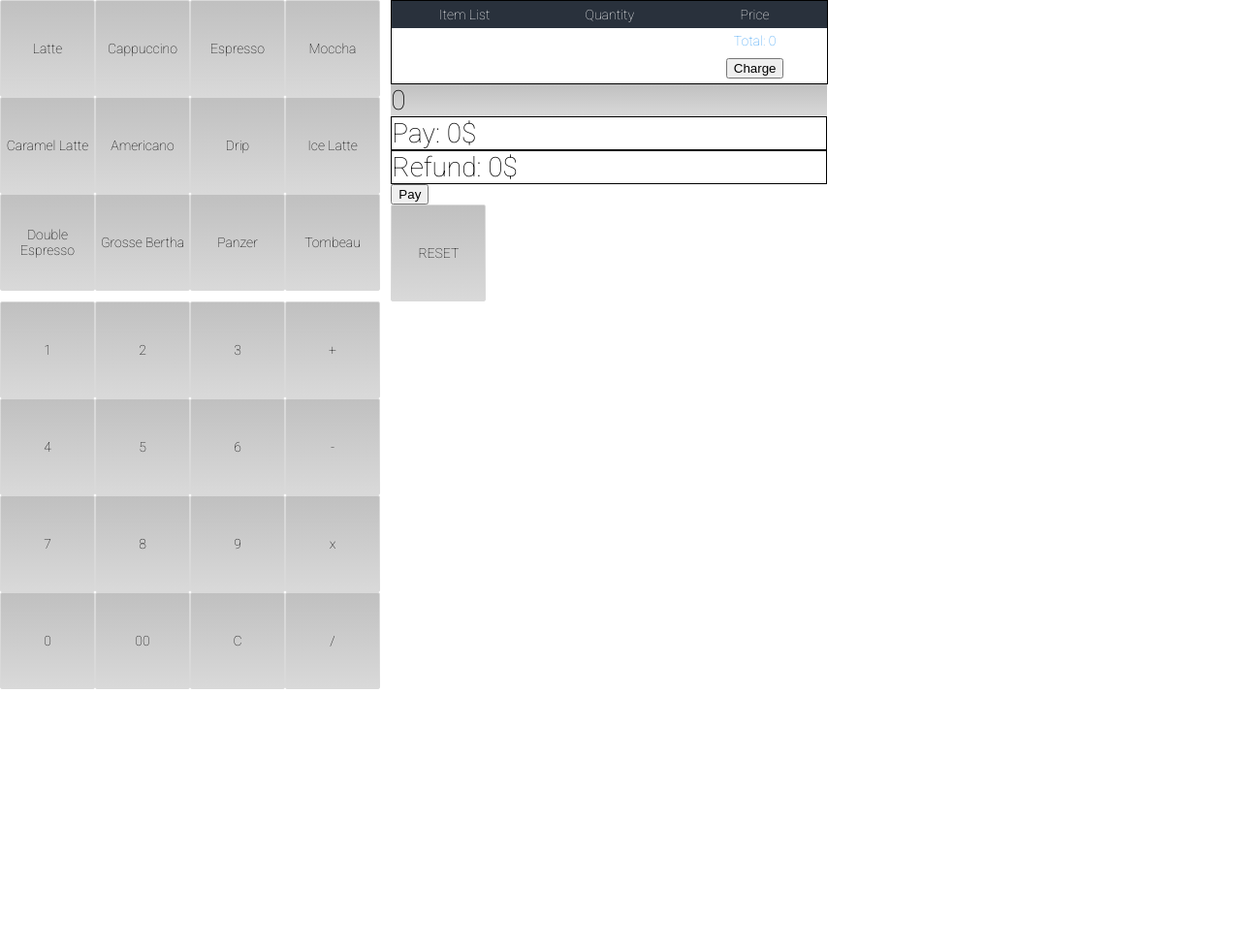
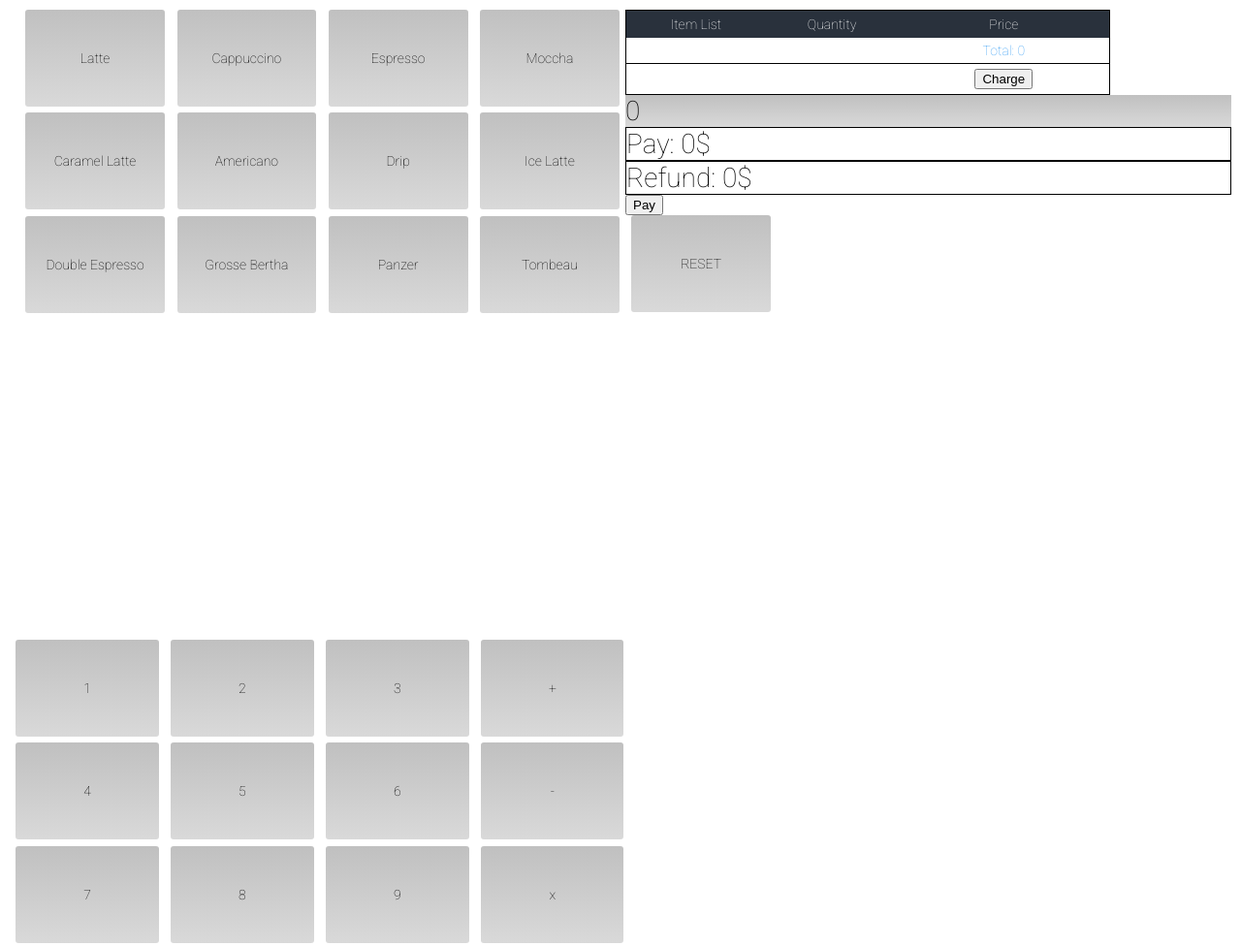
Before and after one commit to dh-dev-prog/pos, a plain HTML site: page pos.html in a window 1280 px wide. Shown: the top 976 px of the page at 97% size. Before the commit the page ends 800 px from the top, so only its background shows below. Drawn offline with Linux system fonts and the light colour scheme.

Commit message:
work on design

```diff
--- a/css/pos.scss
+++ b/css/pos.scss
@@ -3,6 +3,12 @@
 @import url('https://fonts.googleapis.com/css?family=Roboto:100,400,700');
 
 // ----------------------------------- SASS VAR & MIXINS
+@mixin gradient {
+  background: -webkit-gradient(linear, 0% 0%, 0% 100%, from(#C0C0C0), to(#d9d9d9));
+  background: -webkit-linear-gradient(0% 0%, 0% 100%, from(#C0C0C0), to(#d9d9d9));
+  background: -moz-linear-gradient(center top, #c0c0c0, #d9d9d9);
+  background: linear-gradient(#c0c0c0, #d9d9d9);
+}
 
 // ---------------------------- Layout
 
@@ -10,7 +16,6 @@
   display: inline-block;
   vertical-align: top;
 }
-
 
 /* ------------------------------------------------ BASE
 */
@@ -28,46 +33,51 @@ body {
 /* ---------------------------------------------- MODULE
 */
 
-.list-items {
-  @extend %inline-block;
+.main {
+  display: flex;
+  width: 100%;
+  padding: 10px;
 }
 ul {
-  width: 400px;
   display: flex;
   flex-wrap: wrap;
+  width: 50%;
+  max-height: calc(100px * 3);
+  margin-left: 10px;
 }
 li, #reset {
   display: flex;
   justify-content: center;
   align-items: center;
-  width: calc((400px - 8px)/4);
+  width: calc((100% - 8%)/4);
   height: 100px;
+  margin: 0 1%;
   background: #c0c0c0;
-  background: -webkit-gradient(linear, 0% 0%, 0% 100%, from(#C0C0C0), to(#d9d9d9));
-  background: -webkit-linear-gradient(0% 0%, 0% 100%, from(#C0C0C0), to(#d9d9d9));
-  background: -moz-linear-gradient(center top, #c0c0c0, #d9d9d9);
-  background: linear-gradient(#c0c0c0, #d9d9d9);
+  @include gradient;
   text-align: center;
-  border: 1px solid #d9d9d9;
-  border-radius: 2px;
+  border-radius: 3px;
   cursor: pointer;
+  &:nth-of-type(n+5) {
+    margin-top: 1%;
+  }
 }
-.resume {
-  @extend %inline-block;
+.numbers {
+  width: 50%;
+  height: 80vh;
 }
 table {
+  width: 80%;
   border-collapse: collapse;
   border: 1px solid black;
 }
 th {
-  min-width: 150px;
   line-height: 2em;
   background-color: #29313C;
   color: #fdfdfd;
 }
 td {
-  min-width: 150px;
   padding: 5px 10px;
+  border-bottom: 1px solid #000;
   text-align: left;
   &:nth-of-type(2) {
     text-align: center;
@@ -77,14 +87,13 @@ td {
     text-align: right;
   }
 }
+
 #showNumber {
-  width: 450px;
   background-color: #c0c0c0;
-  background: linear-gradient(#c0c0c0, #d9d9d9);
+  @include gradient;
   font-size: 2em;
 }
 #money, #refund {
-  width: 450px;
   font-size: 2em;
   border: 1px solid black;
 }
--- a/pos.html
+++ b/pos.html
@@ -6,11 +6,11 @@
     <link rel="stylesheet" type="text/css" href="css/pos.css">
   </head>
   <body>
-    <div class="list-items">
+
+    <div class="main">
       <ul id="list">
       </ul>
-    </div>
-    <div class="resume">
+      <div class="numbers">
         <table>
           <thead>
             <tr>
@@ -40,6 +40,8 @@
         <button id="pay">Pay</button>
         <div id="reset">RESET</div>
       </div>
+    </div>
+
     <div>
       <ul id="calculator">
         <li class="number"    id="1">1</li>
@@ -60,6 +62,7 @@
         <li class="operator"  id="/">/</li>
       </ul>
     </div>
+
   <script src="js/pos2.js"></script>
   </body>
   </html>
```
Also changed, not shown: css/pos.css, 1 other file. Lines whose indentation alone changed are shown as unchanged.
